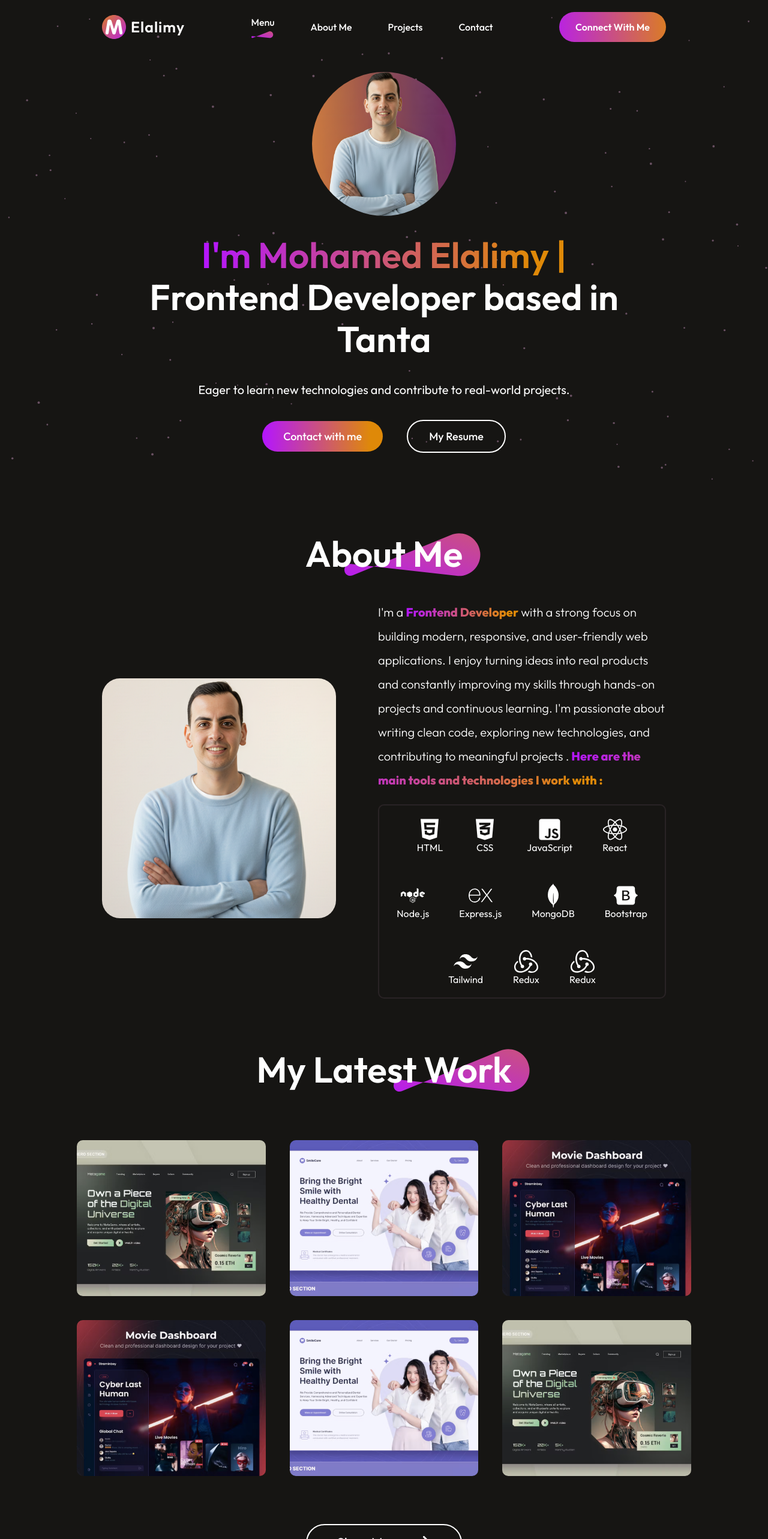
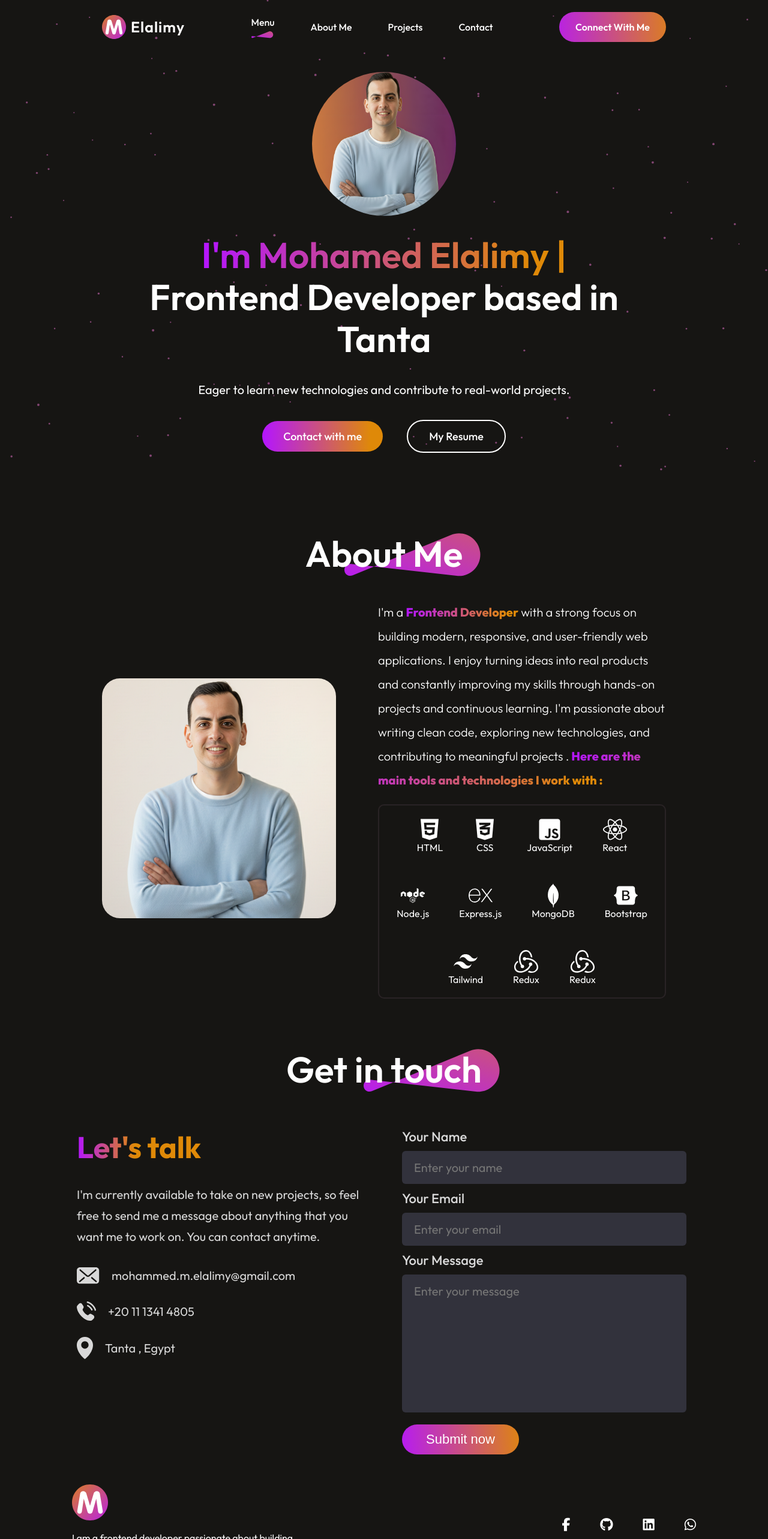
Before and after one commit to mohammedmelalimy/MoDev-portfolio, a React (Vite) app: page / in a window 1280 px wide. Shown: the top 2566 px of the page at 60% size. Built offline with nearby package versions, Linux system fonts and the light colour scheme.

Commit message:
update app file and animated background

```diff
--- a/src/App.jsx
+++ b/src/App.jsx
@@ -39,7 +39,7 @@ const App = () => {
       <Navbar activeSection={activeSection} setActiveSection={setActiveSection} />
       <section id="home"><Hero /></section>
       <section id="about"><About /></section>
-      <section id="work"><Work /></section>
+      {/* <section id="work"><Work /></section> */}
       <section id="contact"><Contact /></section>
       <Footer />
       <ScrollUp setActiveSection={setActiveSection} />
--- a/src/Components/EffectsBackground/EffectsBackground.jsx
+++ b/src/Components/EffectsBackground/EffectsBackground.jsx
@@ -19,7 +19,7 @@ return (
         particles: {
         number: { value: 120 },
         size: { value: 2, random: true },
-        color: { value: "#6a5163ff" },
+        color: { value: "#834673ff" },
         move: { enable: true, speed: 0.5, out_mode: "out" },
         interactivity: {
             events: {
--- a/src/Components/Navbar/Navbar.css
+++ b/src/Components/Navbar/Navbar.css
@@ -142,6 +142,7 @@
         width: 100%;
         padding-top: 80px;
         right: -500px;
+        background-color: #000000;
     }
 
     .nav-menu li {
```
Also changed, not shown: src/assets/Heroo.png (added), src/assets/Herooo.png (added).
